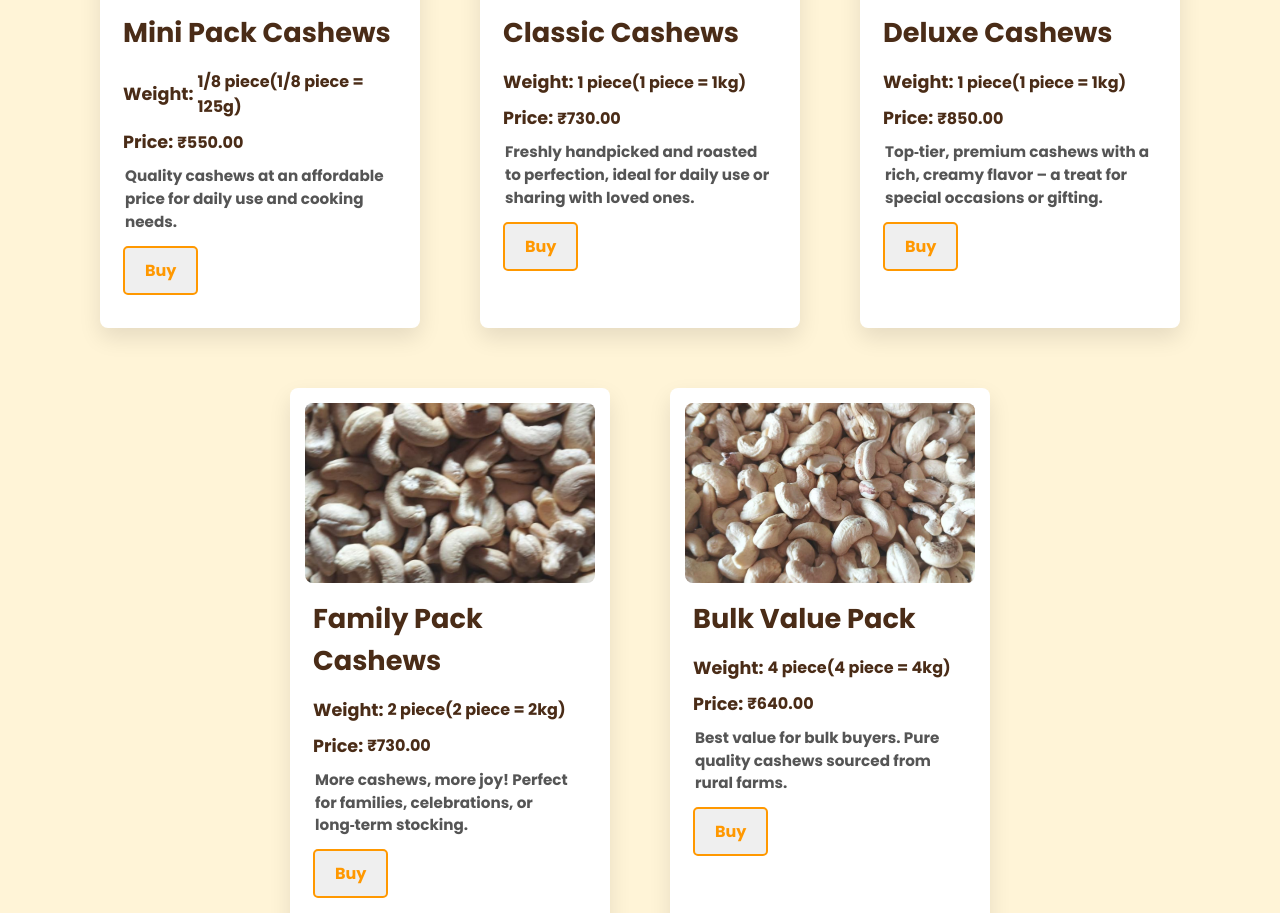
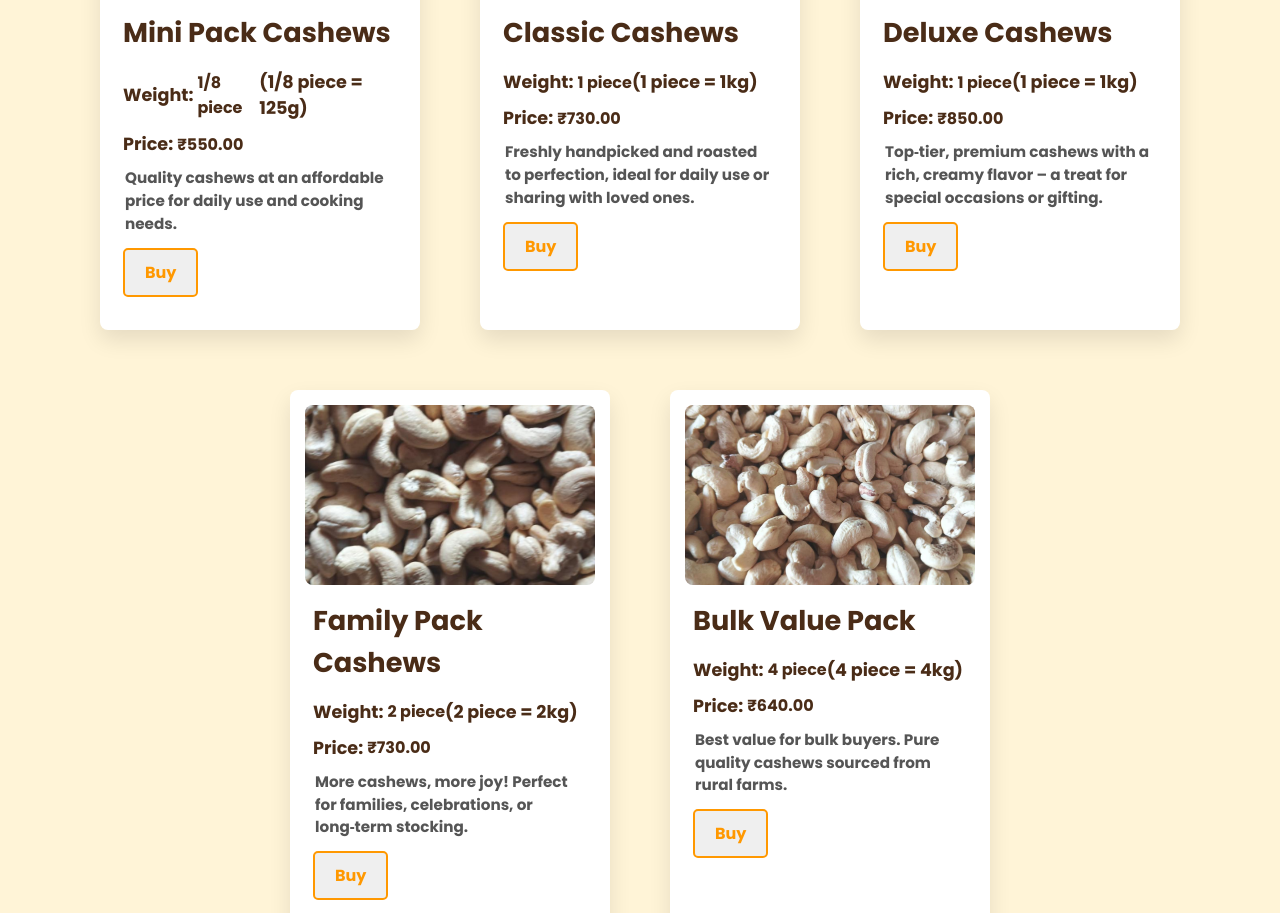
Before and after one commit to codeHariharan/GK_Cashews, a plain HTML site: page product.html in a window 1280 px wide. Shown: the part 847-1760 px from the top of the page. Drawn offline with Linux system fonts and the light colour scheme.

Commit message:
Updated commit

```diff
--- a/product.html
+++ b/product.html
@@ -86,7 +86,9 @@
 
     <div class="cc">
     <h3>Mini Pack Cashews</h3>
-  <div><span>Weight: </span> 1/8 piece(1/8 piece = 125g)</div>
+  <div><span>Weight: </span> 1/8 piece
+    <span>(1/8 piece = 125g)</span>
+  </div>
   <div><span>Price: </span> &#8377;550.00</div>
     <p>Quality cashews at an affordable price for daily use and cooking needs.</p>
     <button class="buy-button" onclick="buyProduct()">Buy</button>
@@ -97,7 +99,9 @@
     <img src="img3.jpg" alt="Classic Cashews" class="productImg" >
      <div class="cc">
     <h3>Classic Cashews</h3>
-    <div><span>Weight: </span> 1 piece(1 piece = 1kg)</div>
+    <div><span>Weight: </span> 1 piece
+      <span>(1 piece = 1kg)</span>
+    </div>
   <div><span>Price: </span> &#8377;730.00</div>
     <p>Freshly handpicked and roasted to perfection, ideal for daily use or sharing with loved ones.</p>
     <button class="buy-button"onclick="buyProduct()">Buy</button>
@@ -107,7 +111,9 @@
     <img src="img3.jpg" alt="Deluxe Cashews" class="productImg" >
      <div class="cc">
     <h3>Deluxe Cashews</h3>
-    <div><span>Weight: </span> 1 piece(1 piece = 1kg)</div>
+    <div><span>Weight: </span> 1 piece
+      <span>(1 piece = 1kg)</span>
+    </div>
   <div><span>Price: </span> &#8377;850.00</div>
     <p>Top‑tier, premium cashews with a rich, creamy flavor – a treat for special occasions or gifting.</p>
     <button class="buy-button"onclick="buyProduct()">Buy</button>
@@ -117,7 +123,9 @@
     <img src="img1.jpg" alt="Family Pack Cashews" class="productImg" >
      <div class="cc">
     <h3>Family Pack Cashews</h3>
-    <div><span>Weight: </span> 2 piece(2 piece = 2kg)</div>
+    <div><span>Weight: </span> 2 piece
+      <span>(2 piece = 2kg)</span>
+    </div>
   <div><span>Price: </span> &#8377;730.00</div>
     <p>More cashews, more joy! Perfect for families, celebrations, or long‑term stocking.</p>
     <button class="buy-button"onclick="buyProduct()">Buy</button>
@@ -127,7 +135,9 @@
     <img src="img3.jpg" alt="Bulk Value Pack" class="productImg" >
      <div class="cc">
     <h3>Bulk Value Pack</h3>
-    <div><span>Weight: </span> 4 piece(4 piece = 4kg)</div>
+    <div><span>Weight: </span> 4 piece
+      <span>(4 piece = 4kg)</span>
+    </div>
   <div><span>Price: </span> &#8377;640.00</div>
     <p>Best value for bulk buyers. Pure quality cashews sourced from rural farms.</p>
     <button class="buy-button"onclick="buyProduct()">Buy</button>
```
